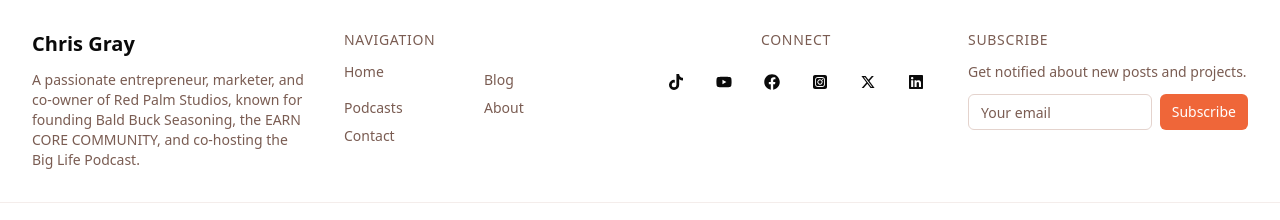
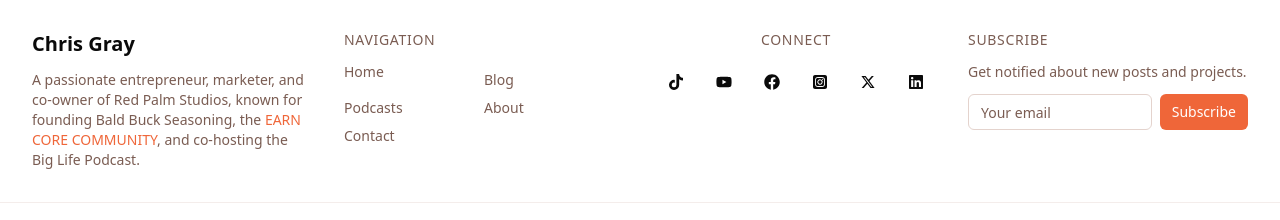
Before and after one commit to MdHasib01/personal_blog_app, a Next.js app: page / in a window 1280 px wide. Shown: the part 2379-2599 px from the top of the page. Built offline with nearby package versions, Linux system fonts and the light colour scheme; no server answers.

Commit message:
highlight earncorecommynity in footer

```diff
--- a/components/footer.tsx
+++ b/components/footer.tsx
@@ -53,8 +53,16 @@
           <h3 className="font-playfair text-xl font-bold">Chris Gray</h3>
           <p className="text-muted-foreground text-sm">
             A passionate entrepreneur, marketer, and co-owner of Red Palm
-            Studios, known for founding Bald Buck Seasoning, the EARN CORE
-            COMMUNITY, and co-hosting the Big Life Podcast.
+            Studios, known for founding Bald Buck Seasoning, the{" "}
+            <Link
+              href="https://earncorecommunity.com/"
+              className="text-primary hover:underline"
+              target="_blank"
+              rel="noopener noreferrer"
+            >
+              EARN CORE COMMUNITY
+            </Link>
+            , and co-hosting the Big Life Podcast.
           </p>
         </div>
 
```
